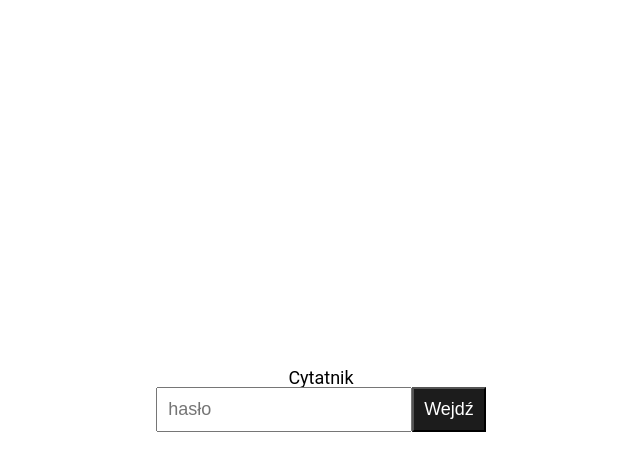
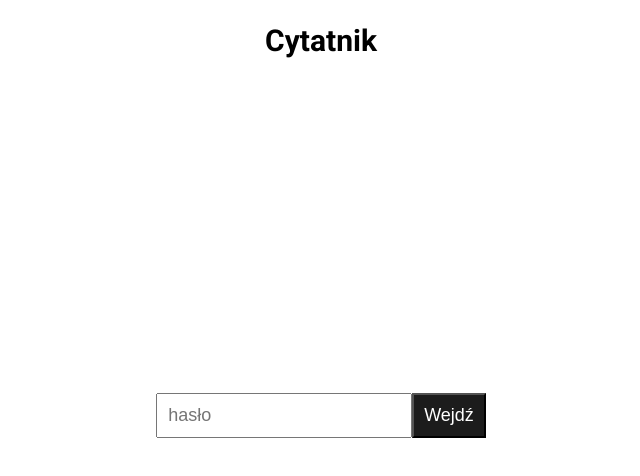
Before and after one commit to gorniczy/oeo-quotes-frontend, a React (Create React App) app: page / in a window 1280 px wide. Shown: the top 476 px of the page, without its empty margins (319-959 px from the left). Built offline with nearby package versions, Linux system fonts and the light colour scheme.

Commit message:
adjust styling to changes

```diff
--- a/src/App.css
+++ b/src/App.css
@@ -2,85 +2,108 @@
   outline: 1px solid green;
 } */
 
-html {
+@import url("https://fonts.googleapis.com/css2?family=Roboto:wght@400&display=swap");
+@import url("https://fonts.googleapis.com/css2?family=Roboto:wght@500;700&display=swap");
+
+h1 {
+  font-size: 30px;
+}
+
+html,
+body,
+#root,
+.App {
   height: 100%;
-}
-body, #root {
-  height: 100%;
-  margin: 0;
-  padding: 0;
-  font-family: Roboto, Helvetica, sans-serif;
   font-size: 18px;
-  line-height: auto;
 }
 
 .App {
+  display: grid;
+  grid-template-rows: 80px auto 50px;
+  font-family: Roboto;
+  line-height: normal;
+}
+
+.login_block {
   display: flex;
-  flex-direction: column;
   justify-content: center;
   align-items: center;
-  min-height: 100%;
 }
 
-/* login */
 .login_block input {
   padding: 10px;
   font-size: 18px;
 }
 
-.input_field {
-
+.submit {
+  color: #fff;
+  background-color: #1c1c1c;
 }
 
-.submit {
-  color: white;
-  background-color: #1C1C1C;
-
+header {
+  display: flex;
+  justify-content: center;
+  align-items: center;
+  font-weight: bold;
 }
 
-.pass_alert {
-  color: red;
+main {
+  overflow: scroll;
 }
 
-/* main */
 .excerpt_container {
   display: flex;
-  width: 85%;
-  margin-top: auto;
+  flex-direction: column;
+  margin: 50px 20px;
 }
 
 .quote_symbol {
-  width: 7%;
-  align-self: flex-start;
-  margin-top: -30px;
+  width: 25px;
 }
 
 .excerpt_block {
   width: 93%;
+  align-self: end;
+}
+
+#excerpt,
+#details {
+  margin-top: 19px;
 }
 
 .comment_block {
+  background-color: #1c1c1c;
+  color: white;
   position: relative;
-  background-color: #1C1C1C;
+  padding: 10px;
+  margin-top: 29px;
 }
 
 .comment_block::before {
-  content: '';
+  content: "";
   width: 0;
   height: 0;
-  border-top: 10px solid transparent;
-  border-left: 10px solid #1C1C1C;
+  border-top: 13px solid transparent;
+  border-left: 13px solid #1c1c1c;
   position: absolute;
-  top: -10px;
+  top: -12px;
+  left: 0;
 }
 
-#comment {
+nav {
+  display: flex;
+  background-color: #1c1c1c;
   color: white;
-  padding: 10px;
+}
+
+.nav-item {
+  display: flex;
+  justify-content: center;
+  align-items: center;
+  width: 25%;
+  border: 1px solid #2f2f2f;
 }
 
 .button_refresh {
-  width: 10%;
-  align-self: flex-end;
-  margin: auto 30px 30px 0;
+  height: 40%;
 }
```
